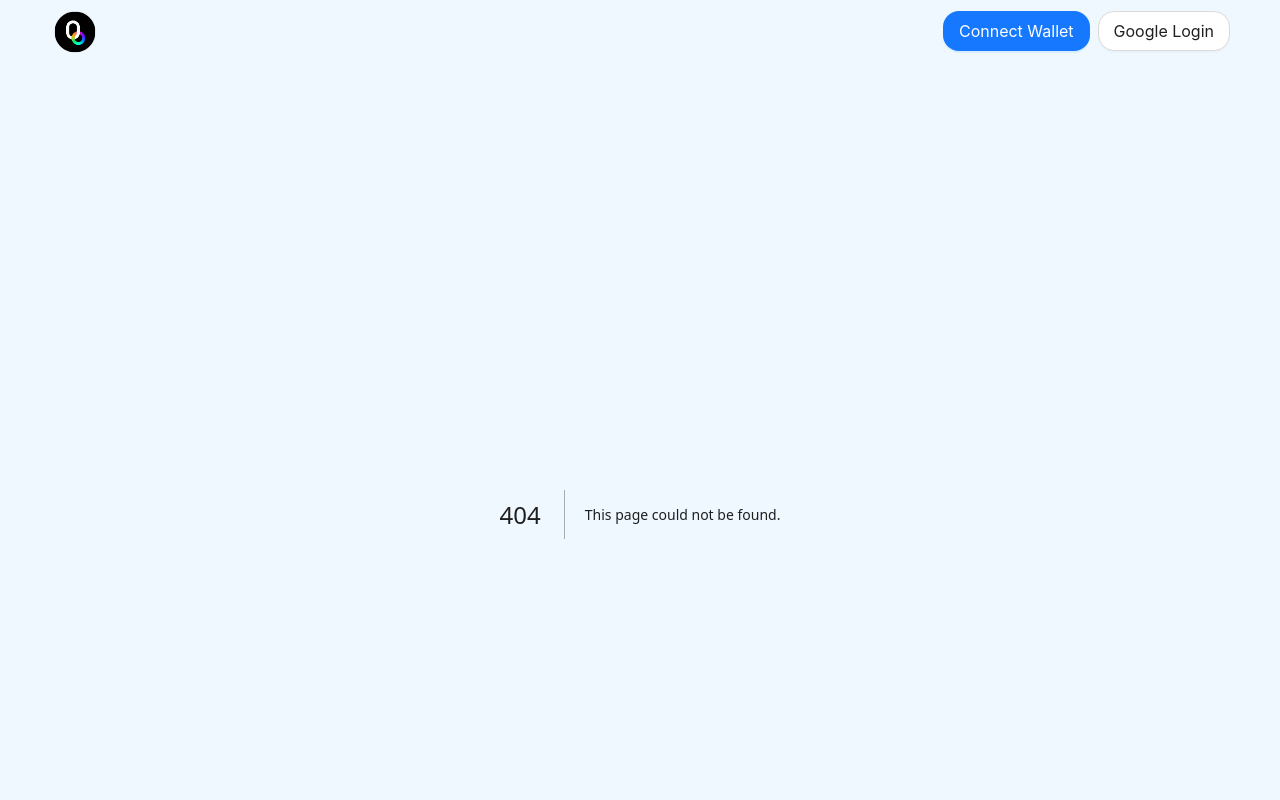
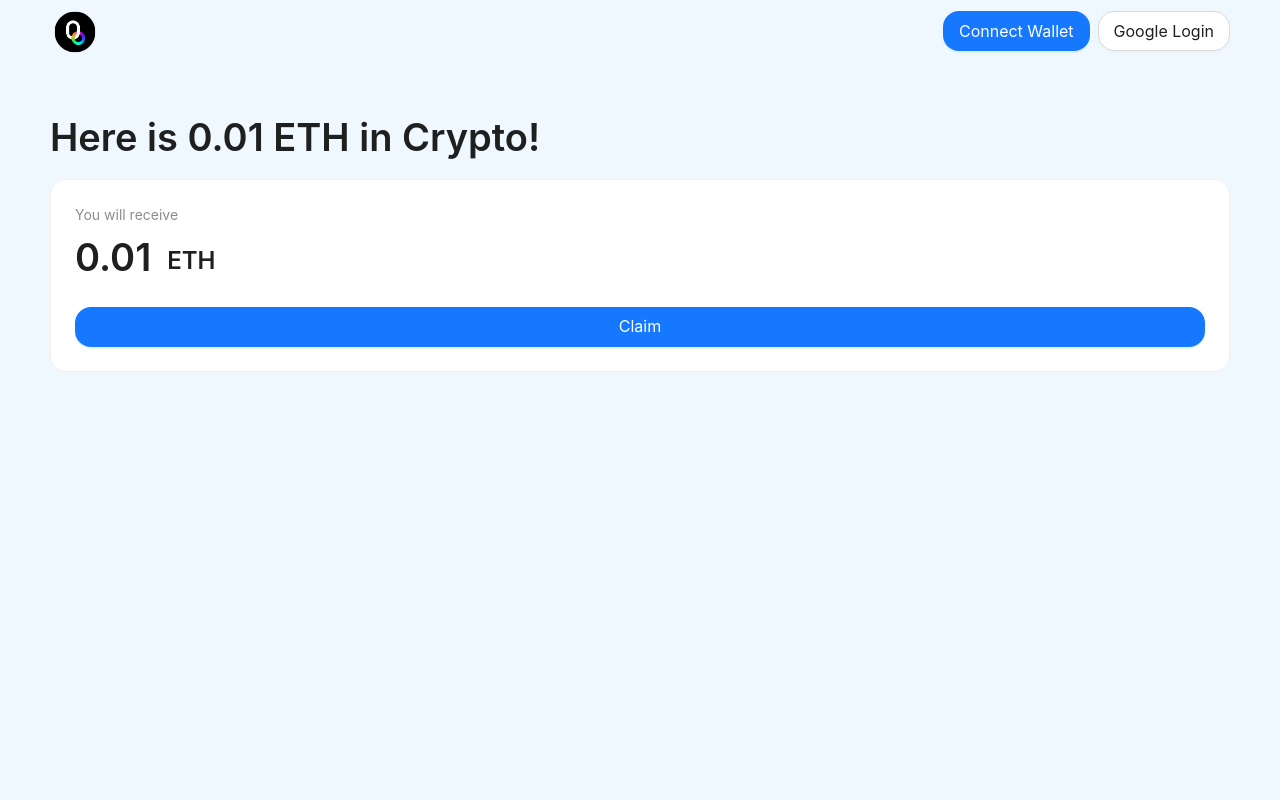
Before and after one commit to EthCon2023/paylink-frontend, a Next.js app: page /receive/1 in a window 1280 px wide. Before the commit this address had no page. Shown: the top 800 px of the page. Built offline with nearby package versions, Linux system fonts and the light colour scheme.

Commit message:
feat : receiver

```diff
--- a/src/components/layout/layoutProvider.tsx
+++ b/src/components/layout/layoutProvider.tsx
@@ -1,9 +1,11 @@
 import { Button, Layout, Space, theme } from "antd";
 import Image from "next/image";
+import { useRouter } from "next/router";
 
 const { Header, Content, Footer } = Layout;
 
 const LayoutProvider = ({ children }: any) => {
+  const router = useRouter();
   const {
     token: { colorBgContainer },
   } = theme.useToken();
@@ -18,7 +20,14 @@ const LayoutProvider = ({ children }: any) => {
           justifyContent: "space-between",
         }}
       >
-        <Image src="/images/paylink.svg" width="50" height="50" alt={""} />
+        <Image
+          src="/images/paylink.svg"
+          width="50"
+          height="50"
+          alt={""}
+          style={{ cursor: "pointer" }}
+          onClick={() => router.push("/")}
+        />
         <Space>
           <Button type="primary" size="large">
             Connect Wallet
--- /dev/null
+++ b/src/pages/receive/[id].tsx
@@ -0,0 +1,44 @@
+import { Button, Card, Col, Row, Space, Typography, notification } from "antd";
+
+const { Title, Text } = Typography;
+const Receive = () => {
+  const [api, contextHolder] = notification.useNotification();
+
+  const claim = () => {
+    api.success({
+      message: "Success Claim",
+      // description: sendLink,
+      placement: "topRight",
+    });
+  };
+
+  return (
+    <Row>
+      <Col span={24}>
+        {contextHolder}
+        <Title level={1}>Here is 0.01 ETH in Crypto!</Title>
+        <Card>
+          <Space
+            direction="vertical"
+            style={{ display: "flex", width: "100%" }}
+          >
+            <Text type="secondary">You will receive</Text>
+            <Space>
+              <Title level={1}>0.01</Title> <Title level={3}>ETH</Title>
+            </Space>
+            <Button
+              type="primary"
+              size="large"
+              style={{ width: "100%" }}
+              onClick={claim}
+            >
+              Claim
+            </Button>
+          </Space>
+        </Card>
+      </Col>
+    </Row>
+  );
+};
+
+export default Receive;
```
Also changed, not shown: src/pages/index.tsx (+8 -5 lines).
